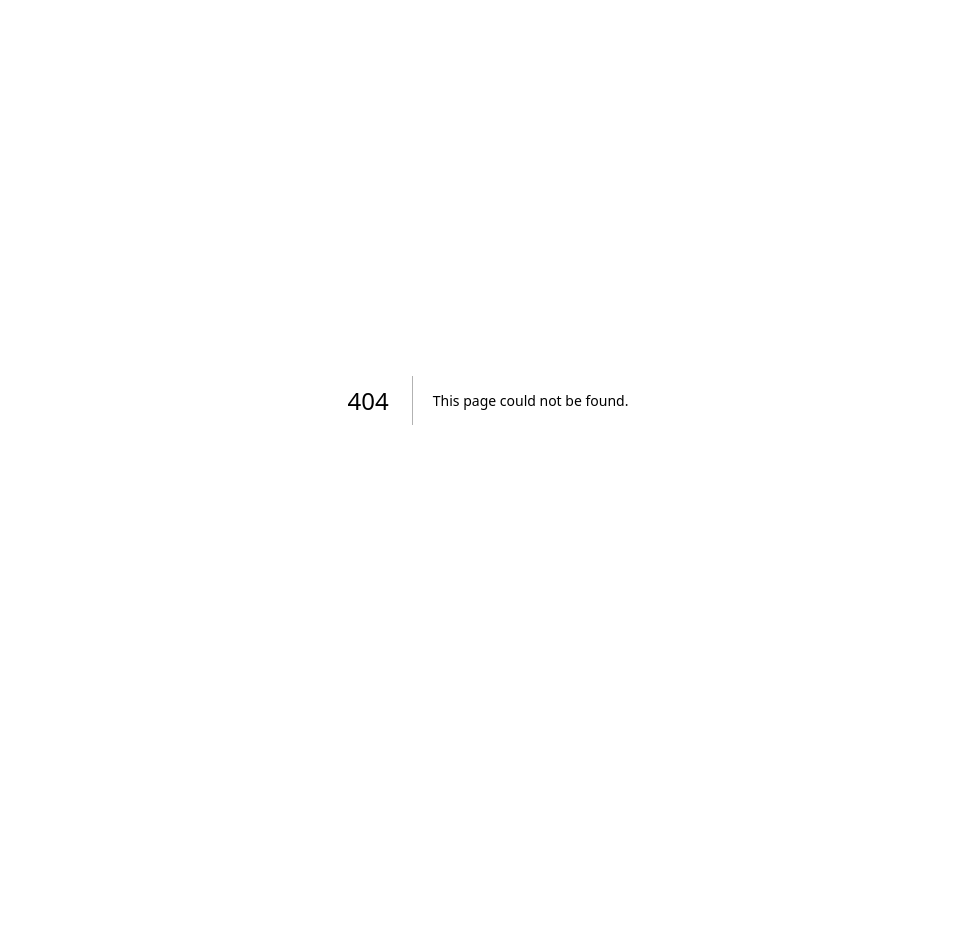
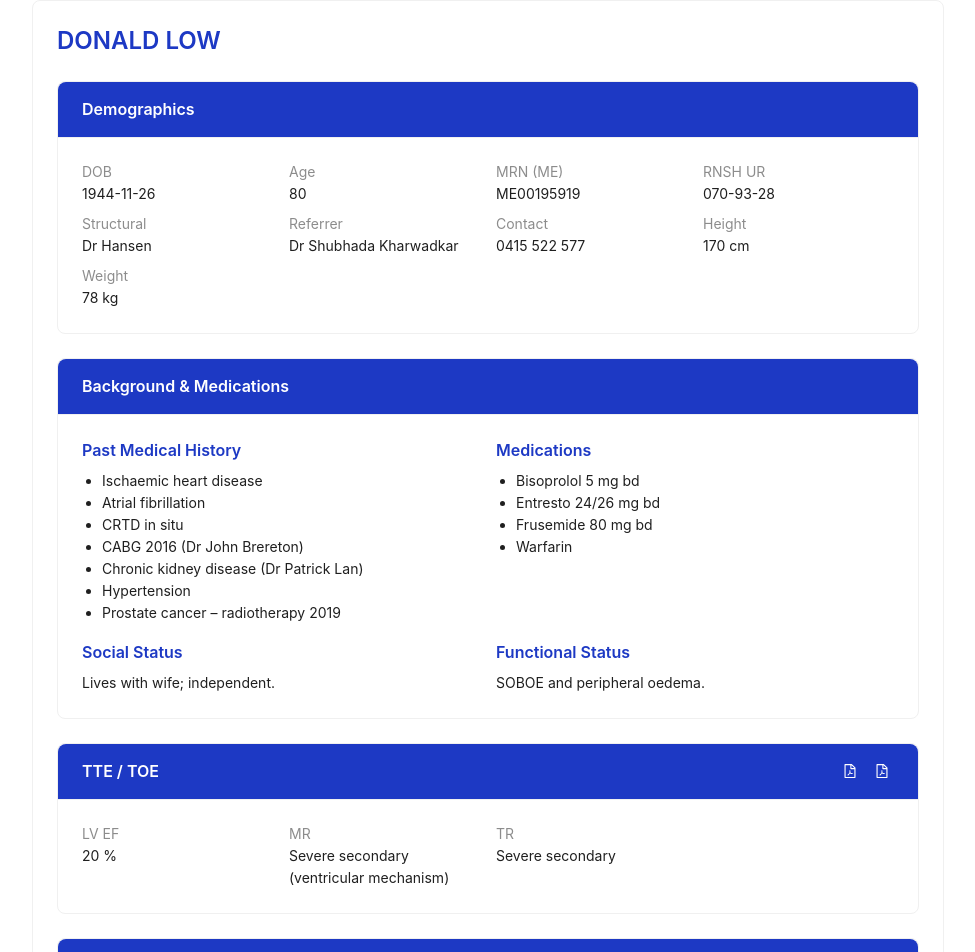
Before and after one commit to synapseedu/ravitracker-mdt, a Next.js app: page /patients/low in a window 1280 px wide. Before the commit this address had no page. Shown: the top 952 px of the page, without its empty margins (152-1127 px from the left). Before the commit the page ends 800 px from the top, so only its background shows below. Built offline with nearby package versions, Linux system fonts and the light colour scheme.

Commit message:
Add Donald Low

```diff
--- a/data/patients.ts
+++ b/data/patients.ts
@@ -11,7 +11,7 @@ export interface Patient {
   weightKg?: number;
   heightCm?: number;
   pdfs?: Record<string, string[]>;
-  /** optional badges to show special flags (e.g. MitraClip) */
+  /** optional badges to flag special cohorts (e.g. MitraClip) */
   badges?: string[];
 }
 
@@ -82,27 +82,11 @@ export const allPatients: Patient[] = [
 
   /* ─────────── Private patients (NSP list) ─────────── */
   { id: 'mcguire', name: 'Stephen McGuire', dob: '1953-07-22', referring: 'Dr Gemma Figtree', consulting: 'Dr Bhindi', status: 'private' },
-  {
-    id: 'nas',
-    name: 'Arnold Nas',
-    dob: '1947-07-30',
-    referring: 'Dr Clyne Fernandes',
-    consulting: 'Dr Bhindi',
-    status: 'private',
-    badges: ['TriClip'],
-  },
+  { id: 'nas', name: 'Arnold Nas', dob: '1947-07-30', referring: 'Dr Clyne Fernandes', consulting: 'Dr Bhindi', status: 'private' },
   { id: 'newlands', name: 'Patricia Newlands', dob: '1940-11-08', referring: 'Dr Chrishan Nalliah', consulting: 'Dr Bhindi', status: 'private' },
   { id: 'shepherd', name: 'Graham Shepherd', dob: '1942-09-15', referring: 'Dr Tony Kull', consulting: 'Dr Hansen', status: 'private' },
   { id: 'russ', name: 'Gary Russ', dob: '1946-07-10', referring: 'Dr Helestrand', consulting: 'Dr Bhindi', status: 'private' },
-  {
-    id: 'vandevelde',
-    name: 'Janice Van de Velde',
-    dob: '1936-06-01',
-    referring: 'Dr Choong',
-    consulting: 'Dr Bhindi',
-    status: 'private',
-    badges: ['TriClip'],
-  },
+  { id: 'vandevelde', name: 'Janice Van de Velde', dob: '1936-06-01', referring: 'Dr Choong', consulting: 'Dr Bhindi', status: 'private' },
   { id: 'gaffney', name: 'Marian Gaffney', dob: '1943-07-18', referring: 'Dr Usaid Allahwala', consulting: '', status: 'private' },
   { id: 'mooney', name: 'Grahame Mooney', dob: '1942-12-31', referring: 'Dr James Rogers', consulting: 'Dr Bhindi', status: 'private' },
   { id: 'sorentino', name: 'Carlos Sorentino', dob: '1945-09-26', referring: 'Dr Kozor', consulting: 'Dr Hansen', status: 'private' },
@@ -115,12 +99,34 @@ export const allPatients: Patient[] = [
     consulting: 'Dr Bhindi',
     status: 'private',
     badges: ['MitraClip'],
+    weightKg: 75,
+    heightCm: 154,
     pdfs: {
       referral: ['MOELLE ELEONORA referral.pdf', 'Moelle Eleonora Prof Boyle 2024.pdf'],
       tte: ['Moelle echo.pdf', 'MOELLE TOE Report.pdf'],
       angio: ['Moelle ANgio.pdf'],
       ecg: ['Moelle ecg.pdf'],
       agedCare: ['Moelle aged care pt 1.pdf', 'Moelle Aged care pt2.pdf'],
+    },
+  },
+  {
+    id: 'low',
+    name: 'Donald Low',
+    dob: '1944-11-26',
+    referring: 'Dr Shubhada Kharwadkar',
+    consulting: 'Dr Hansen',
+    status: 'private',
+    badges: ['MitraClip'],
+    weightKg: 78,
+    heightCm: 170,
+    pdfs: {
+      referral: ['Low Dr Brereton 26111944.pdf'],
+      tte: ['Low Royal Northshore Hospital TOE review for MitraClip.pdf', 'Low_Donald_TOE report.pdf'],
+      angio: ['Low Angio.pdf'],
+      ecg: ['Low ECG.pdf'],
+      crt: ['Low Don CRT report.pdf'],
+      ph: ['Low PH 13.6.25.pdf'],
+      renal: ['Low renal and aged care.pdf'],
     },
   },
 ];
--- /dev/null
+++ b/pages/patients/low.tsx
@@ -0,0 +1,172 @@
+'use client';
+import { Typography } from 'antd';
+import PatientLayout from '../../components/patient/PatientLayout';
+import DemographicsGrid from '../../components/patient/DemographicsGrid';
+import StatusCard from '../../components/patient/StatusCard';
+import PatientSection from '../../components/patient/PatientSection';
+import PdfIcons from '../../components/patient/PdfIcons';
+import { getAge } from '../../data/patients';
+
+const { Text } = Typography;
+
+/* ------------------------------------------------------------------
+   Patient data – DONALD LOW
+-------------------------------------------------------------------*/
+const patient = {
+    id: 'low',
+    name: 'DONALD LOW',
+    dob: '1944-11-26',
+    mrn: 'ME00195919',
+    rnsn: '070-93-28',
+    structuralPhysician: 'Dr Hansen',
+    referrer: 'Dr Shubhada Kharwadkar',
+    contact: '0415 522 577',
+    heightCm: 170,
+    weightKg: 78,
+    pdfs: {
+        tte: [
+            'Low Royal Northshore Hospital TOE review for MitraClip.pdf',
+            'Low_Donald_TOE_report.pdf',
+        ],
+        angio: ['Low Angio.pdf'],
+        ecg: ['Low ECG.pdf'],
+        crt: ['Low Don CRT report.pdf'],
+        haemodynamics: ['Low PH 13.6.25.pdf'],
+        renal: ['Low renal and aged care.pdf'],
+        cardiothoracic: ['Low Dr Brereton 26111944.pdf'],
+    },
+
+    /* Past medical history -------------------------------------------------- */
+    background: [
+        'Ischaemic heart disease',
+        'Atrial fibrillation',
+        'CRTD in situ',
+        'CABG 2016 (Dr John Brereton)',
+        'Chronic kidney disease (Dr Patrick Lan)',
+        'Hypertension',
+        'Prostate cancer – radiotherapy 2019',
+    ],
+
+    /* Medications ----------------------------------------------------------- */
+    medications: [
+        'Bisoprolol 5 mg bd',
+        'Entresto 24/26 mg bd',
+        'Frusemide 80 mg bd',
+        'Warfarin',
+    ],
+
+    /* Social & functional --------------------------------------------------- */
+    social: 'Lives with wife; independent.',
+    functional: 'SOBOE and peripheral oedema.',
+
+    /* TTE / TOE ------------------------------------------------------------- */
+    tteData: {
+        'LV EF': '20 %',
+        MR: 'Severe secondary (ventricular mechanism)',
+        TR: 'Severe secondary',
+    },
+
+    /* Other investigations -------------------------------------------------- */
+    angio: `20 / 06 / 2025 – patent native LCx, patent LIMA–LAD.
+Haemodynamics: RA 27 (19) mmHg, PA 39/24 (31) mmHg, PCWP 26 (24) mmHg, CO 3.54 L/min, PVR 1.98 WU.`,
+    ecg: 'Ventricular paced rhythm (BiV)',
+    bloods: {
+        Hb: '131',
+        Plts: '83',
+        INR: '2.2',
+        Creatinine: '322',
+        eGFR: '15',
+    },
+
+    renalNote: `Discussed potential dialysis scenarios. If cardiac intervention improves EF,
+renal function may improve but could also deteriorate; patient accepts risk.`,
+
+    cardiothoracicNote: `Open double-valve surgery at age 82 with creatinine > 300 and severe LV dysfunction
+would demand post-op dialysis and possibly ECMO. Percutaneous mitral intervention
+is preferred; surgery may be reconsidered if TEER fails. – Dr John Brereton`,
+
+    procedurePlan: `**Urgent TEER (MitraClip)**
+• Atrial functional MR (A3/P3), broad jet, restricted posterior leaflet
+• Strategy: two central clips + medial clip (P5 Pascal)
+• Admit pre-procedure for dobutamine; may need ASD closure
+• Liaise with renal; MRI post-procedure if device compatible
+**Approved at feasibility 15 / 07 / 2025**`,
+};
+
+/* ------------------------------------------------------------------ */
+export default function LowPage() {
+    return (
+        <PatientLayout title={patient.name}>
+            {/* Demographics */}
+            <PatientSection title="Demographics">
+                <DemographicsGrid
+                    data={{
+                        DOB: patient.dob,
+                        Age: getAge(patient.dob),
+                        'MRN (ME)': patient.mrn,
+                        'RNSH UR': patient.rnsn,
+                        Structural: patient.structuralPhysician,
+                        Referrer: patient.referrer,
+                        Contact: patient.contact,
+                        Height: `${patient.heightCm} cm`,
+                        Weight: `${patient.weightKg} kg`,
+                    }}
+                />
+            </PatientSection>
+
+            {/* Background & Medications */}
+            <PatientSection title="Background & Medications">
+                <StatusCard
+                    history={patient.background}
+                    medications={patient.medications}
+                    social={patient.social}
+                    functional={patient.functional}
+                />
+            </PatientSection>
+
+            {/* TTE / TOE */}
+            <PatientSection title="TTE / TOE" pdfs={patient.pdfs.tte}>
+                <DemographicsGrid data={patient.tteData} />
+            </PatientSection>
+
+            {/* Angio & Haemodynamics */}
+            <PatientSection
+                title="Coronary Angio / Haemodynamics"
+                pdfs={[...patient.pdfs.angio, ...patient.pdfs.haemodynamics]}
+            >
+                <Text>{patient.angio}</Text>
+            </PatientSection>
+
+            {/* ECG */}
+            <PatientSection title="ECG" pdfs={patient.pdfs.ecg}>
+                <Text>{patient.ecg}</Text>
+            </PatientSection>
+
+            {/* CRT Device Report */}
+            <PatientSection title="CRT Device Report" pdfs={patient.pdfs.crt} />
+
+            {/* Bloods */}
+            <PatientSection title="Bloods">
+                <DemographicsGrid data={patient.bloods} />
+            </PatientSection>
+
+            {/* Renal / Aged-care Review */}
+            <PatientSection title="Renal / Aged-care Review" pdfs={patient.pdfs.renal}>
+                <Text>{patient.renalNote}</Text>
+            </PatientSection>
+
+            {/* Cardiothoracic Opinion */}
+            <PatientSection
+                title="Cardiothoracic Opinion"
+                pdfs={patient.pdfs.cardiothoracic}
+            >
+                <Text>{patient.cardiothoracicNote}</Text>
+            </PatientSection>
+
+            {/* Procedure Plan */}
+            <PatientSection title="Procedure Plan">
+                <Text>{patient.procedurePlan}</Text>
+            </PatientSection>
+        </PatientLayout>
+    );
+}
```
Also changed, not shown: 2 other files (tests, documents, lock files or other folders).
